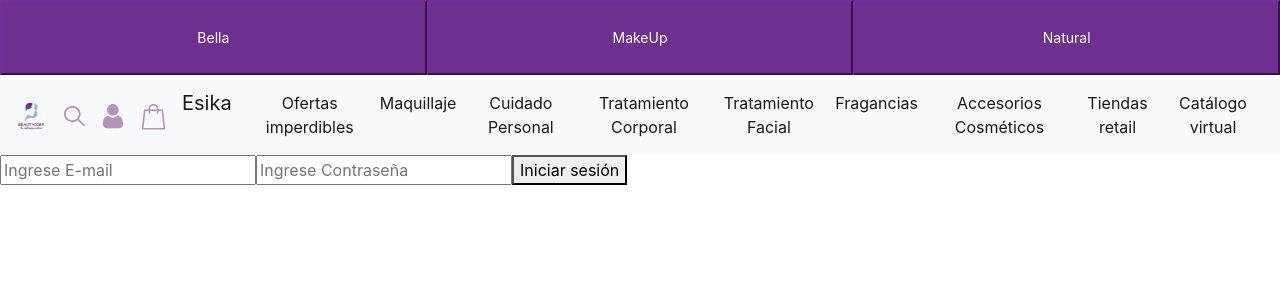
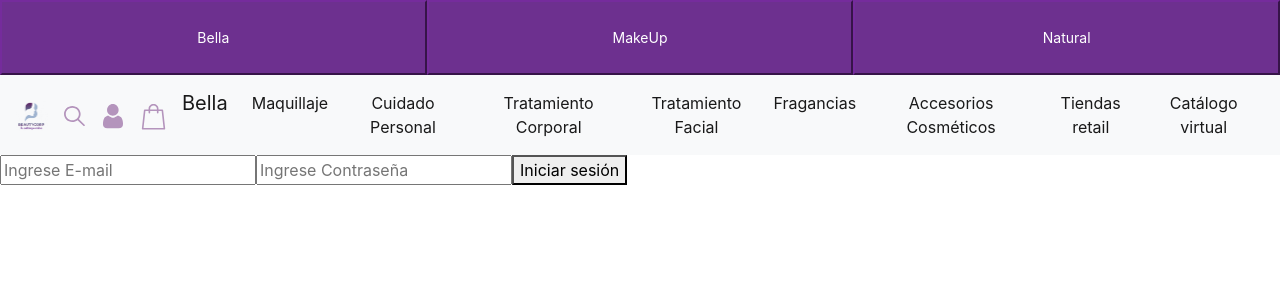
Before and after one commit to MARYRIVERO/Hackaton-interna, a React (Create React App) app in the folder beauty-corp/: page /Login in a window 1280 px wide. Shown: the top 300 px of the page. Built offline with nearby package versions, Linux system fonts and the light colour scheme; the HTML template or start-up script is replaced by a standard one.

Commit message:
Últimos estilos del header

```diff
--- a/beauty-corp/src/components/MenuNav.jsx
+++ b/beauty-corp/src/components/MenuNav.jsx
@@ -20,10 +20,7 @@
             <div className="collapse navbar-collapse" id="navbarTogglerDemo01">
                 <ul className="navbar-nav mr-auto mt-2 mt-lg-0">
                     <li className="nav-item active text-center">
-                        <a className="navbar-brand text-center" href="./">Esika</a>
-                    </li>
-                    <li className="nav-item active text-center">
-                        <a className="nav-link" href="./">Ofertas imperdibles</a>
+                        <a className="navbar-brand text-center" href="./">Bella</a>
                     </li>
                     <li className="nav-item active text-center">
                         <spam className="nav-link" onClick={() => setCategory('Maquillaje')}>Maquillaje</spam>
--- a/beauty-corp/src/css/styles.css
+++ b/beauty-corp/src/css/styles.css
@@ -1,11 +1,3 @@
-.root {
-  display: flex;
-  width: 100%;
-}
-.root .app {
-  display: flex;
-  width: 100%;
-}
 header {
   width: 100%;
   display: flex;
@@ -65,6 +57,9 @@
 }
 header nav .imgLogo {
   width: 32px;
+}
+header nav ul li {
+  cursor: pointer;
 }
 
 .item-order-container {
@@ -145,8 +140,13 @@
   margin: 1rem 2rem;
 }
 
-h1 {
-  color: green;
+.root {
+  display: flex;
+  width: 100%;
+}
+.root .app {
+  display: flex;
+  width: 100%;
 }
 
 /*# sourceMappingURL=styles.css.map */
--- a/beauty-corp/src/sass/_header.scss
+++ b/beauty-corp/src/sass/_header.scss
@@ -4,7 +4,7 @@
 
 
 @mixin style($direction, $content) {
-   width: 100%;
+    width: 100%;
     display: flex;
     flex-direction: $direction;
     flex-wrap: nowrap;
@@ -56,5 +56,9 @@
         .imgLogo{
             width: 32px;
         }
+
+        ul li {
+            cursor: pointer;
+        }
     }
 }
```
Also changed, not shown: 1 other file (tests, documents, lock files or other folders).
